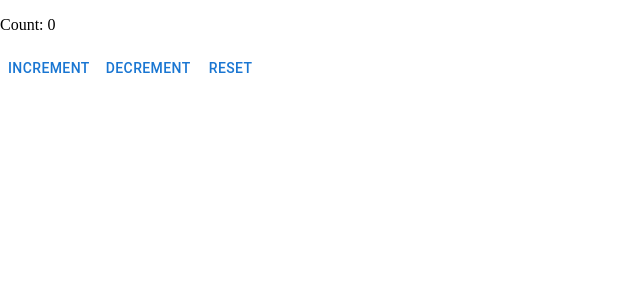
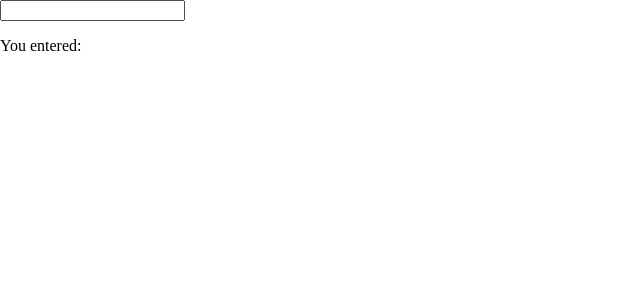
Before and after one commit to Ujala-355/Advance_react, a React (Create React App) app: page / in a window 1280 px wide. Shown: the top 300 px of the page, without its empty margins (0-640 px from the left). Built offline with nearby package versions, Linux system fonts and the light colour scheme.

Commit message:
useInput creating Custom hook

```diff
--- a/src/App.js
+++ b/src/App.js
@@ -4,7 +4,8 @@ import React from "react"
 // import Skeleton1 from "./Skeleton"
 // import ColorDropdown from "./ColorDropdown";
 // import DocTitleCustom from "./useDocTitleCustom";
-import CounterCustomP from "./useCounterCustomP"
+// import CounterCustomP from "./useCounterCustomP"
+import InputCustom from "./useInputCustomParent"
 const App=()=>{
   return(
     <>
@@ -13,7 +14,8 @@ const App=()=>{
         {/* <Skeleton1/> */}
         {/* <ColorDropdown/> */}
         {/* <DocTitleCustom/> */}
-        <CounterCustomP/>
+        {/* <CounterCustomP/> */}
+        <InputCustom/>
     </>
   )
 }
--- /dev/null
+++ b/src/useInputCustomChild.js
@@ -0,0 +1,12 @@
+import {useState} from "react"
+const useInput=(initialValue)=>{
+    const [value,setValue]=useState(initialValue);
+    const handleChange=(e)=>{
+        setValue(e.target.value)
+    };
+    return{
+        value,
+        onChange:handleChange,
+    };
+}
+export default useInput;
--- /dev/null
+++ b/src/useInputCustomParent.js
@@ -0,0 +1,18 @@
+import React from "react";
+import useInput from "./useInputCustomChild"
+const InputCustom=()=>{
+    const nameInput=useInput("");
+    return(
+        <>
+            <input
+                type="text"
+                value={nameInput.value}
+                onChange={nameInput.onChange}
+                style={{color:"blue"}}
+            />
+            <p>You entered: {nameInput.value}</p>
+
+        </>
+    )
+}
+export default InputCustom;
```
